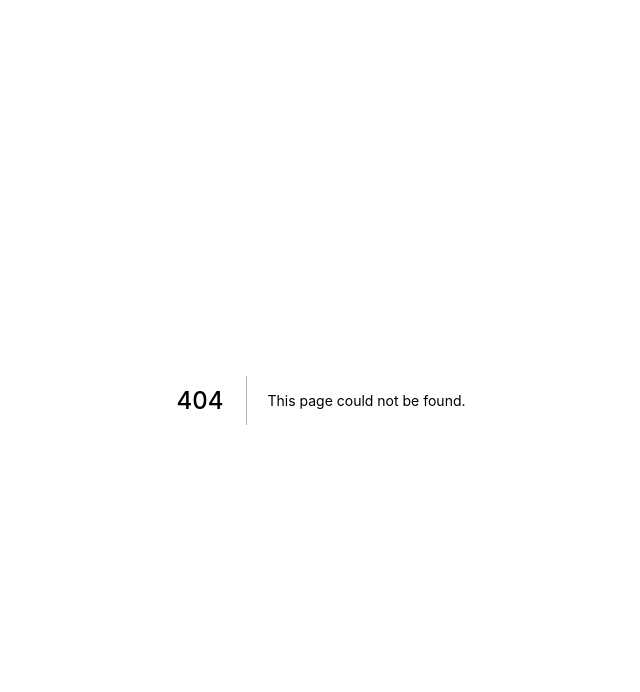
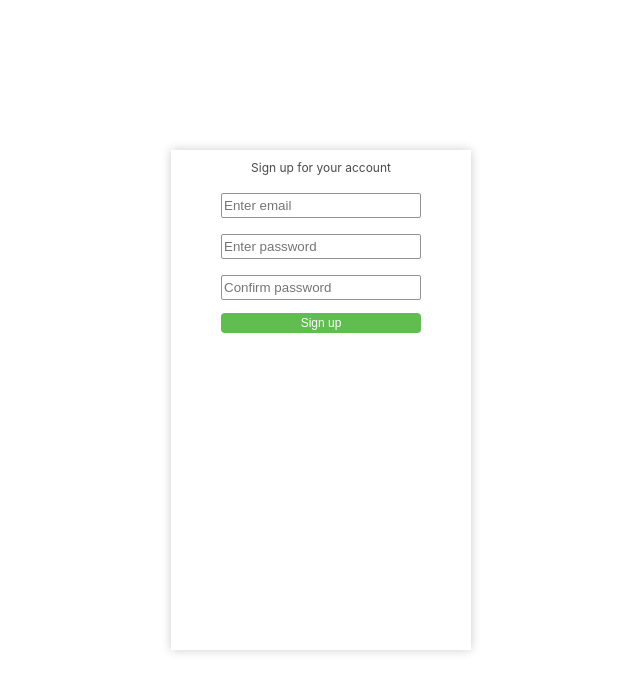
Before and after one commit to iBharath01/Trello-clone, a Next.js app: page /auth/register in a window 1280 px wide. Before the commit this address had no page. Shown: the top 692 px of the page, without its empty margins (319-959 px from the left). Built offline with nearby package versions, Linux system fonts and the light colour scheme.

Commit message:
add firebase login

```diff
--- /dev/null
+++ b/pages/auth/register.js
@@ -0,0 +1,40 @@
+import React from "react";
+import styles from "../../styles/Register.module.scss";
+import { getAuth, createUserWithEmailAndPassword } from "firebase/auth";
+import { auth } from "../firebase";
+import Link from "next/link";
+
+function Register() {
+  const handleRegister = (e) => {
+    e.preventDefault();
+
+    createUserWithEmailAndPassword(auth, email, password)
+      .then((userCredential) => {
+        // Signed in
+        const user = userCredential.user;
+        // ...
+      })
+      .catch((error) => {
+        const errorCode = error.code;
+        const errorMessage = error.message;
+        // ..
+      });
+  };
+
+  return (
+    <div className={styles.register_container}>
+      <div className={styles.register}>
+        <div className={styles.signup_header}>Sign up for your account</div>
+        <form onSubmit={handleRegister}>
+          <input type="text" placeholder="Enter email" />
+          <input type="password" placeholder="Enter password" />
+          <input type="password" placeholder="Confirm password" />
+          <button type="submit">Sign up</button>
+
+        </form>
+      </div>
+    </div>
+  );
+}
+
+export default Register;
--- /dev/null
+++ b/styles/Register.module.scss
@@ -0,0 +1,50 @@
+.register_container {
+    height: 100vh;
+    display: flex;
+    align-items: center;
+    justify-content: center;
+}
+
+.register {
+    height: 500px;
+    width: 300px;
+    box-shadow: 0px 0px 10px rgba(0, 0, 0, 0.2);
+    align-items: center;
+    justify-content: center;
+
+    form {
+        display: flex;
+        flex-direction: column;
+        align-items: center;
+      }
+
+      input {
+        width: 200px;
+        height: 25px;
+        margin: 8px;
+        border: 1px solid rgb(147, 146, 146);
+        border-radius: 2px;
+      }
+
+      button {
+        width: 200px;
+        height: 20px;
+        margin: 5px;
+        border: none;
+        background-color: #61bd4f;
+        font-size: 12px;
+        font-weight: 400;
+        cursor: pointer;
+        color: white;
+        border-radius: 4px;
+      }
+
+.signup_header {
+    font-size: 12px;
+    font-weight: 400;
+    display: flex;
+    justify-content: center;
+    margin: 10px;
+    color: rgb(76, 74, 74);
+}
+}
```
